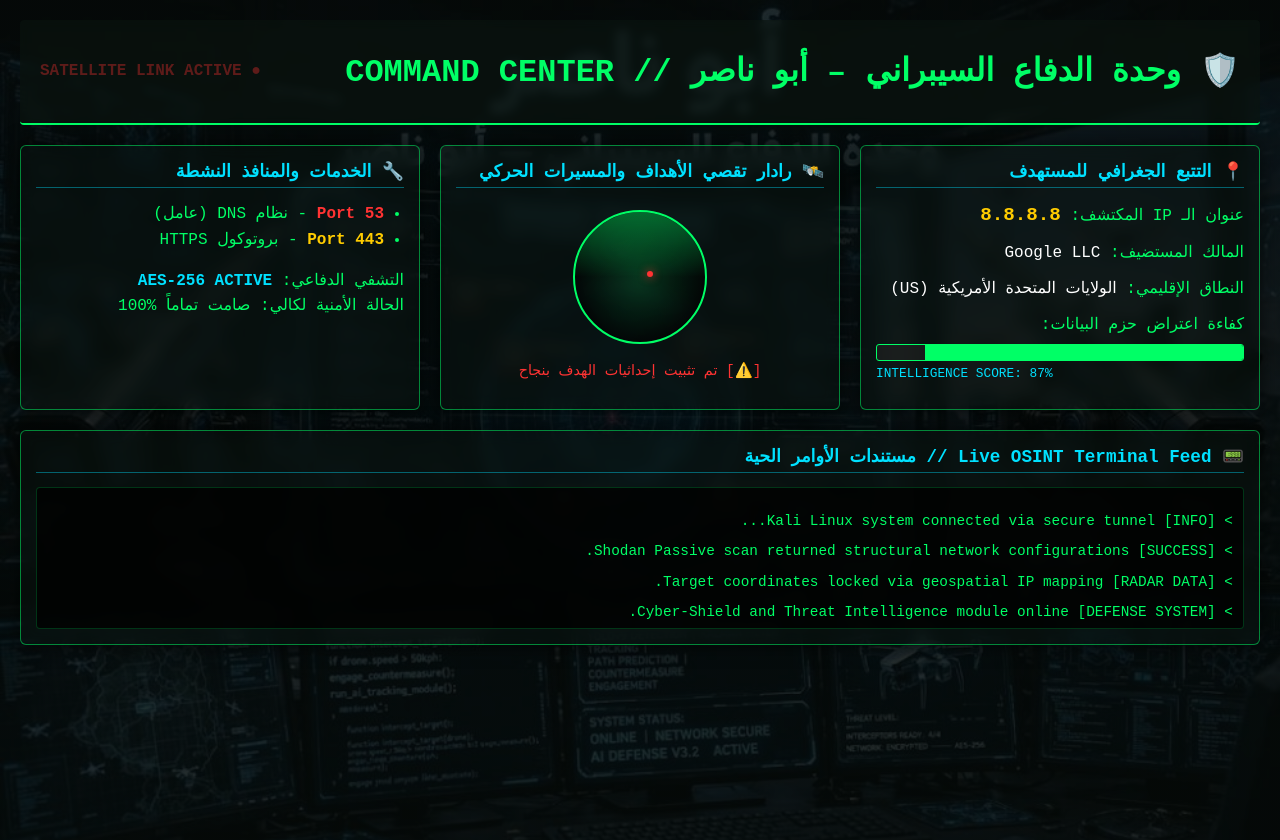
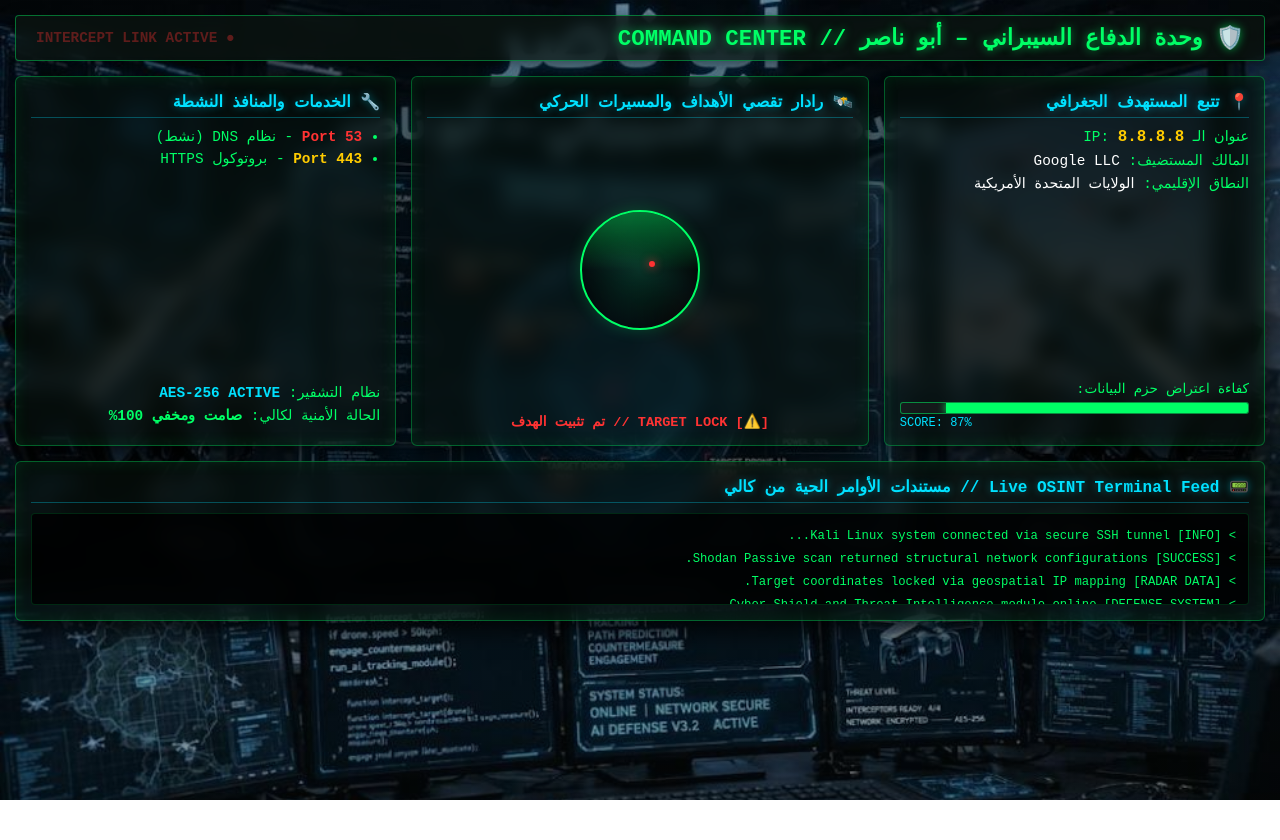
Before and after one commit to nayler20689/tactical-dashboard, a plain HTML site: page index.html in a window 1280 px wide. After the commit the page ends 800 px from the top, so only its background shows below. Drawn offline with Linux system fonts and the light colour scheme.

Commit message:
Update index.html

```diff
--- a/index.html
+++ b/index.html
@@ -5,90 +5,117 @@
     <meta name="viewport" content="width=device-width, initial-scale=1.0">
     <title>🛡️ وحدة الدفاع السيبراني التكتيكي - أبو ناصر</title>
     <style>
+        * {
+            box-sizing: border-box;
+        }
         body {
-            background: linear-gradient(rgba(5, 10, 8, 0.85), rgba(5, 10, 8, 0.85)), url('abunasser.png') no-repeat center center fixed;
+            /* وضع الصورة كخلفية ثابتة ممتدة بالكامل خلف العناصر */
+            background: linear-gradient(rgba(5, 12, 10, 0.4), rgba(5, 12, 10, 0.4)), url('abunasser.png') no-repeat center center fixed;
             background-size: cover;
             color: #00ff66;
             font-family: 'Courier New', Courier, monospace;
-            padding: 20px;
+            padding: 15px;
             margin: 0;
-            min-height: 100vh;
+            height: 100vh;
+            overflow: hidden; /* لمنع ظهور شريط التمرير المزعج وجعلها شاشة تحكم ثابتة */
+            display: flex;
+            flex-direction: column;
         }
         .header {
-            border-bottom: 2px solid #00ff66;
-            padding-bottom: 10px;
-            margin-bottom: 20px;
+            border: 1px solid rgba(0, 255, 102, 0.4);
+            background: rgba(11, 20, 16, 0.75);
+            backdrop-filter: blur(8px);
+            -webkit-backdrop-filter: blur(8px);
+            padding: 8px 20px;
+            border-radius: 4px;
             display: flex;
             justify-content: space-between;
             align-items: center;
-            background: rgba(11, 20, 16, 0.6);
-            backdrop-filter: blur(5px);
-            padding: 10px 20px;
-            border-radius: 4px;
+            margin-bottom: 15px;
+            box-shadow: 0 4px 15px rgba(0,0,0,0.5);
+        }
+        .header h1 {
+            margin: 0;
+            font-size: 1.4em;
+            text-shadow: 0 0 10px rgba(0, 255, 102, 0.6);
         }
         .status {
             color: #ff3333;
             animation: blink 1.5s infinite;
             font-weight: bold;
+            font-size: 0.9em;
         }
         @keyframes blink {
             0% { opacity: 1; }
             50% { opacity: 0.3; }
             100% { opacity: 1; }
         }
+        /* تنظيم الخانات لتطفو ديناميكياً فوق الخلفية بالتساوي */
         .grid {
             display: grid;
-            grid-template-columns: 1fr 1fr 1fr;
-            gap: 20px;
+            grid-template-columns: 1fr 1.2fr 1fr;
+            gap: 15px;
+            flex-grow: 1;
         }
         .card {
-            border: 1px solid rgba(0, 255, 102, 0.5);
-            background: rgba(11, 20, 16, 0.45);
-            backdrop-filter: blur(8px);
-            -webkit-backdrop-filter: blur(8px);
+            border: 1px solid rgba(0, 255, 102, 0.35);
+            background: rgba(5, 15, 10, 0.65); /* شفافة لتظهر معالم الصورة خلفها */
+            backdrop-filter: blur(10px);
+            -webkit-backdrop-filter: blur(10px);
             padding: 15px;
             border-radius: 6px;
-            box-shadow: 0 0 20px rgba(0, 0, 0, 0.7);
+            display: flex;
+            flex-direction: column;
+            justify-content: space-between;
+            box-shadow: inset 0 0 15px rgba(0, 255, 102, 0.1), 0 10px 25px rgba(0,0,0,0.8);
         }
         .full-width {
             grid-column: span 3;
         }
         h2 {
             margin-top: 0;
+            margin-bottom: 10px;
             color: #00e1ff;
-            border-bottom: 1px solid rgba(0, 225, 255, 0.4);
+            border-bottom: 1px solid rgba(0, 225, 255, 0.3);
             padding-bottom: 5px;
-            font-size: 1.1em;
+            font-size: 1em;
+            text-shadow: 0 0 8px rgba(0, 225, 255, 0.4);
+        }
+        p {
+            margin: 6px 0;
+            font-size: 0.9em;
         }
         .ip-highlight {
             color: #ffcc00;
-            font-size: 1.2em;
+            font-size: 1.1em;
             font-weight: bold;
         }
         .terminal {
-            background-color: rgba(0, 0, 0, 0.75);
+            background-color: rgba(0, 0, 0, 0.8);
             color: #00ff66;
-            padding: 10px;
+            padding: 8px 12px;
             border-radius: 4px;
-            font-size: 0.9em;
+            font-size: 0.85em;
             overflow-y: auto;
-            max-height: 120px;
-            border: 1px solid rgba(0, 255, 102, 0.2);
+            flex-grow: 1;
+            border: 1px solid rgba(0, 255, 102, 0.15);
+            line-height: 1.4;
         }
         .radar-container {
             display: flex;
             justify-content: center;
             align-items: center;
-            height: 150px;
+            flex-grow: 1;
         }
         .radar {
-            width: 130px;
-            height: 130px;
+            width: 120px;
+            height: 120px;
             border: 2px solid #00ff66;
             border-radius: 50%;
             position: relative;
-            background: radial-gradient(circle, rgba(0,255,102,0.15) 0%, rgba(0,0,0,0.6) 70%);
+            background: radial-gradient(circle, rgba(0,255,102,0.1) 0%, rgba(0,0,0,0.5) 70%);
             overflow: hidden;
+            box-shadow: 0 0 15px rgba(0, 255, 102, 0.2);
         }
         .radar::before {
             content: '';
@@ -110,51 +137,64 @@
             height: 6px;
             background-color: #ff3333;
             border-radius: 50%;
-            top: 45%; left: 55%;
+            top: 42%; left: 58%;
             box-shadow: 0 0 10px #ff3333;
             animation: dot-blink 1s infinite alternate;
         }
         @keyframes dot-blink { from { opacity: 0.2; } to { opacity: 1; } }
 
         .progress-bar {
-            background-color: rgba(34, 34, 34, 0.6);
-            border: 1px solid #00ff66;
-            height: 15px;
+            background-color: rgba(34, 34, 34, 0.5);
+            border: 1px solid rgba(0, 255, 102, 0.5);
+            height: 12px;
             border-radius: 3px;
             overflow: hidden;
-            margin-top: 10px;
+            margin-top: 5px;
         }
         .progress-fill {
             background-color: #00ff66;
             height: 100%;
             width: 87%;
             animation: loadProgress 3s ease-in-out;
+            box-shadow: 0 0 8px #00ff66;
         }
         @keyframes loadProgress { from { width: 0%; } to { width: 87%; } }
+        ul {
+            margin: 5px 0;
+            padding-right: 18px;
+        }
+        li {
+            font-size: 0.9em;
+            margin-bottom: 5px;
+        }
     </style>
 </head>
 <body>
 
     <div class="header">
         <h1>🛡️ وحدة الدفاع السيبراني – أبو ناصر // COMMAND CENTER</h1>
-        <div class="status">● SATELLITE LINK ACTIVE</div>
+        <div class="status">● INTERCEPT LINK ACTIVE</div>
     </div>
 
     <div class="grid">
-        <!-- 1. التتبع الجغرافي للمستهدف -->
+        <!-- الخانة الأولى: معلومات التتبع الجغرافي -->
         <div class="card">
-            <h2>📍 التتبع الجغرافي للمستهدف</h2>
-            <p>عنوان الـ IP المكتشف: <span class="ip-highlight">8.8.8.8</span></p>
+            <div>
+                <h2>📍 تتبع المستهدف الجغرافي</h2>
+                <p>عنوان الـ IP: <span class="ip-highlight">8.8.8.8</span></p>
                 <p>المالك المستضيف: <span style="color:#fff;">Google LLC</span></p>
-            <p>النطاق الإقليمي: <span style="color:#fff;">الولايات المتحدة الأمريكية (US)</span></p>
-            <div>كفاءة اعتراض حزم البيانات:</div>
+                <p>النطاق الإقليمي: <span style="color:#fff;">الولايات المتحدة الأمريكية</span></p>
+            </div>
+            <div>
+                <p style="font-size: 0.85em; margin-bottom: 2px;">كفاءة اعتراض حزم البيانات:</p>
                 <div class="progress-bar">
                     <div class="progress-fill"></div>
                 </div>
-            <p style="font-size:0.8em; text-align:left; color:#00e1ff; margin-top: 5px;">INTELLIGENCE SCORE: 87%</p>
+                <p style="font-size:0.75em; text-align:left; color:#00e1ff; margin: 2px 0 0 0;">SCORE: 87%</p>
+            </div>
         </div>
 
-        <!-- 2. رادار التقصي الحي المطور -->
+        <!-- الخانة الثانية: الرادار المركزي الدائري -->
         <div class="card">
             <h2>🛰️ رادار تقصي الأهداف والمسيرات الحركي</h2>
             <div class="radar-container">
@@ -162,25 +202,29 @@
                     <div class="radar-dot"></div>
                 </div>
             </div>
-            <p style="text-align: center; font-size: 0.9em; margin-top: 10px; color:#ff3333;">[⚠️] تم تثبيت إحداثيات الهدف بنجاح</p>
+            <p style="text-align: center; font-size: 0.85em; margin: 0; color:#ff3333; font-weight: bold;">[⚠️] TARGET LOCK // تم تثبيت الهدف</p>
         </div>
 
-        <!-- 3. الخدمات والمنافذ النشطة -->
+        <!-- الخانة الثالثة: المنافذ المفتوحة والتشفير -->
         <div class="card">
+            <div>
                 <h2>🔧 الخدمات والمنافذ النشطة</h2>
-            <ul style="padding-right: 20px; line-height: 1.6; margin-top: 10px;">
-                <li><b style="color: #ff3333;">Port 53</b> - نظام DNS (عامل)</li>
+                <ul>
+                    <li><b style="color: #ff3333;">Port 53</b> - نظام DNS (نشط)</li>
                     <li><b style="color: #ffcc00;">Port 443</b> - بروتوكول HTTPS</li>
                 </ul>
-            <p style="margin-bottom: 5px;">التشفي الدفاعي: <span style="color: #00e1ff; font-weight: bold;">AES-256 ACTIVE</span></p>
-            <p style="margin-top: 0;">الحالة الأمنية لكالي: <span style="color: #00ff66;">صامت تماماً %100</span></p>
+            </div>
+            <div>
+                <p>نظام التشفير: <span style="color: #00e1ff; font-weight: bold;">AES-256 ACTIVE</span></p>
+                <p>الحالة الأمنية لكالي: <span style="color: #00ff66; font-weight: bold;">صامت ومخفي 100%</span></p>
+            </div>
         </div>
 
-        <!-- 4. تلميم الأوامر والبيانات القادمة من كالي -->
-        <div class="card full-width">
-            <h2>📟 Live OSINT Terminal Feed // مستندات الأوامر الحية</h2>
+        <!-- الخانة الرابعة: التيرمنال العريض بالأسفل ممتد بالكامل -->
+        <div class="card full-width" style="height: 160px;">
+            <h2>📟 Live OSINT Terminal Feed // مستندات الأوامر الحية من كالي</h2>
             <div class="terminal">
-                <p>> [INFO] Kali Linux system connected via secure tunnel...</p>
+                <p>> [INFO] Kali Linux system connected via secure SSH tunnel...</p>
                 <p>> [SUCCESS] Shodan Passive scan returned structural network configurations.</p>
                 <p>> [RADAR DATA] Target coordinates locked via geospatial IP mapping.</p>
                 <p>> [DEFENSE SYSTEM] Cyber-Shield and Threat Intelligence module online.</p>
```
Lines whose indentation alone changed are shown as unchanged.
